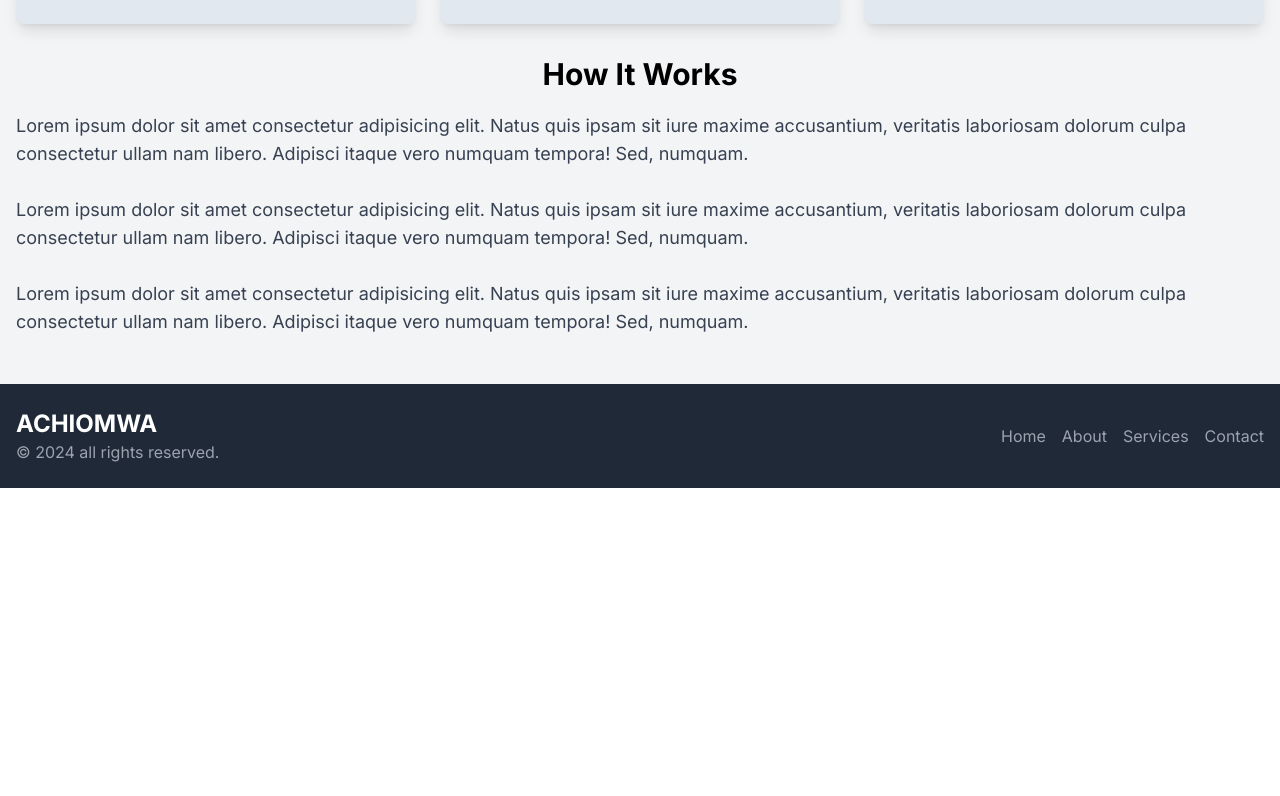
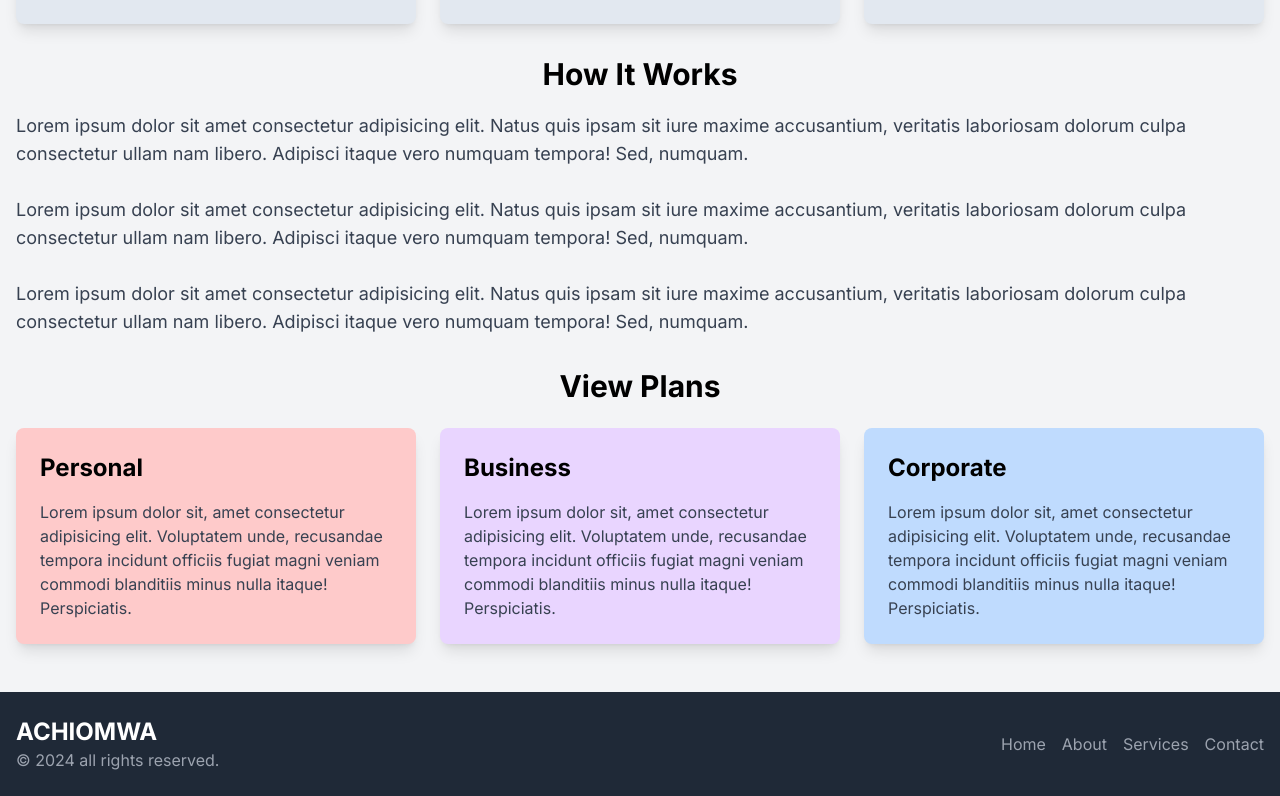
Before and after one commit to houdinipapi/Achiomwa, a Next.js app in the folder application/: page / in a window 1280 px wide. Shown: the part 520-1316 px from the top of the page. Before the commit the page ends 1008 px from the top, so only its background shows below. Built offline with nearby package versions, Linux system fonts and the light colour scheme.

Commit message:
chore: Update home page layout and content

```diff
--- a/application/src/components/HomePage.tsx
+++ b/application/src/components/HomePage.tsx
@@ -1,3 +1,4 @@
+import Link from 'next/link'
 import React from 'react'
 
 const HomePage = () => {
@@ -52,6 +53,42 @@ const HomePage = () => {
                 </p>
             </div>
 
+            {/* View Plans */}
+
+            <div className="my-8">
+                <h1 className="text-3xl font-bold text-center mb-6">View Plans</h1>
+                <div className="grid grid-cols-1 md:grid-cols-3 gap-6">
+
+                    <div className="p-6 bg-red-200 hover:bg-red-300 rounded-lg shadow-lg transform transition-transform duration-300 hover:scale-105">
+                        <Link href="#">
+                            <h2 className="text-2xl font-bold mb-4">Personal</h2>
+                            <p className="text-gray-700">
+                                Lorem ipsum dolor sit, amet consectetur adipisicing elit. Voluptatem unde, recusandae tempora incidunt officiis fugiat magni veniam commodi blanditiis minus nulla itaque! Perspiciatis.
+                            </p>
+                        </Link>
+                    </div>
+
+                    <div className="p-6 bg-purple-200 hover:bg-purple-300 rounded-lg shadow-lg transform transition-transform duration-300 hover:scale-105">
+                        <Link href="#">
+                            <h2 className="text-2xl font-bold mb-4">Business</h2>
+                            <p className="text-gray-700">
+                                Lorem ipsum dolor sit, amet consectetur adipisicing elit. Voluptatem unde, recusandae tempora incidunt officiis fugiat magni veniam commodi blanditiis minus nulla itaque! Perspiciatis.
+                            </p>
+                        </Link>
+                    </div>
+
+                    <div className="p-6 bg-blue-200 hover:bg-blue-300 rounded-lg shadow-lg transform transition-transform duration-300 hover:scale-105">
+                        <Link href="#">
+                            <h2 className="text-2xl font-bold mb-4">Corporate</h2>
+                            <p className="text-gray-700">
+                                Lorem ipsum dolor sit, amet consectetur adipisicing elit. Voluptatem unde, recusandae tempora incidunt officiis fugiat magni veniam commodi blanditiis minus nulla itaque! Perspiciatis.
+                            </p>
+                        </Link>
+                    </div>
+
+                </div>
+            </div>
+
         </div>
     </div>
   )
```
